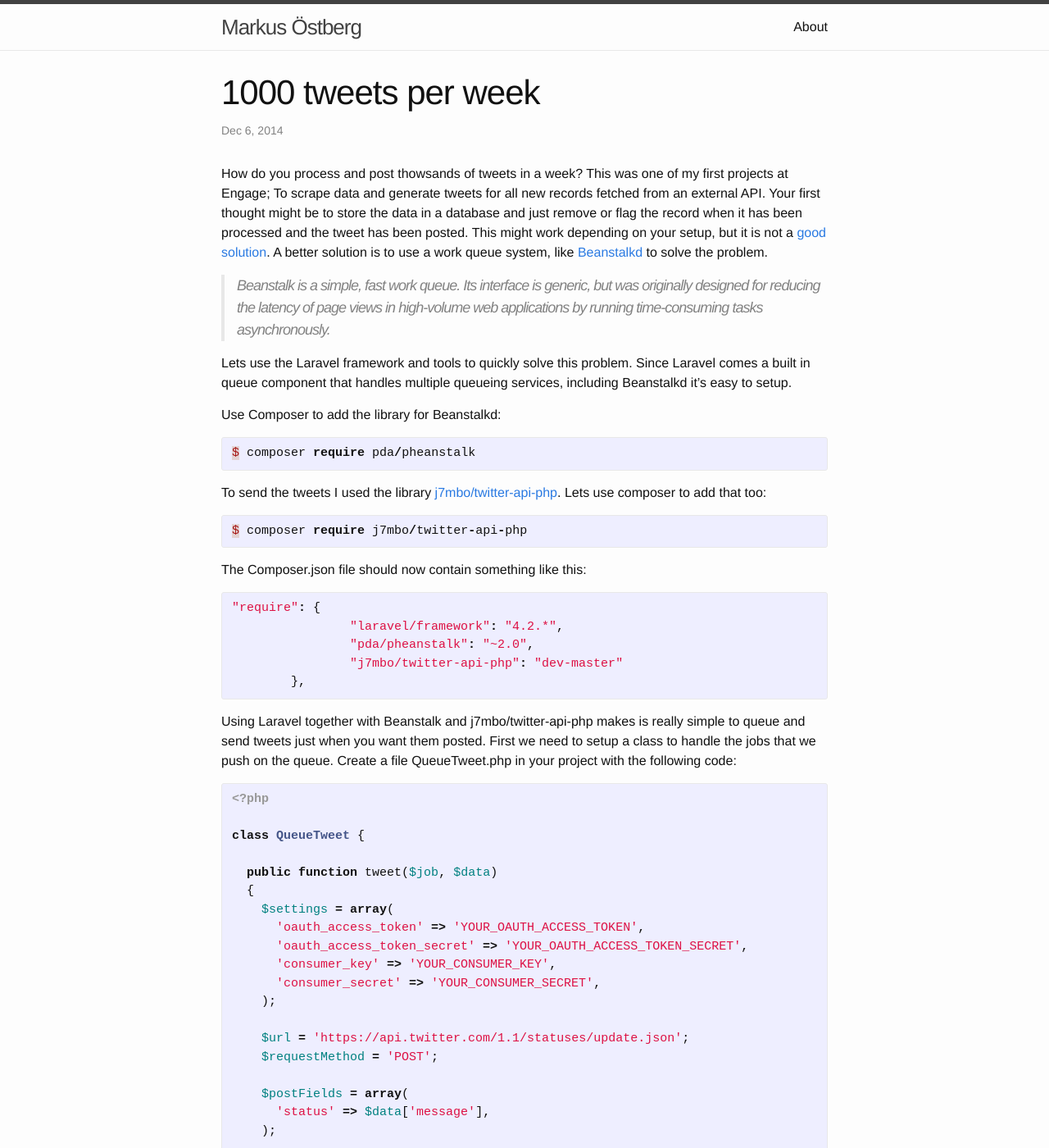
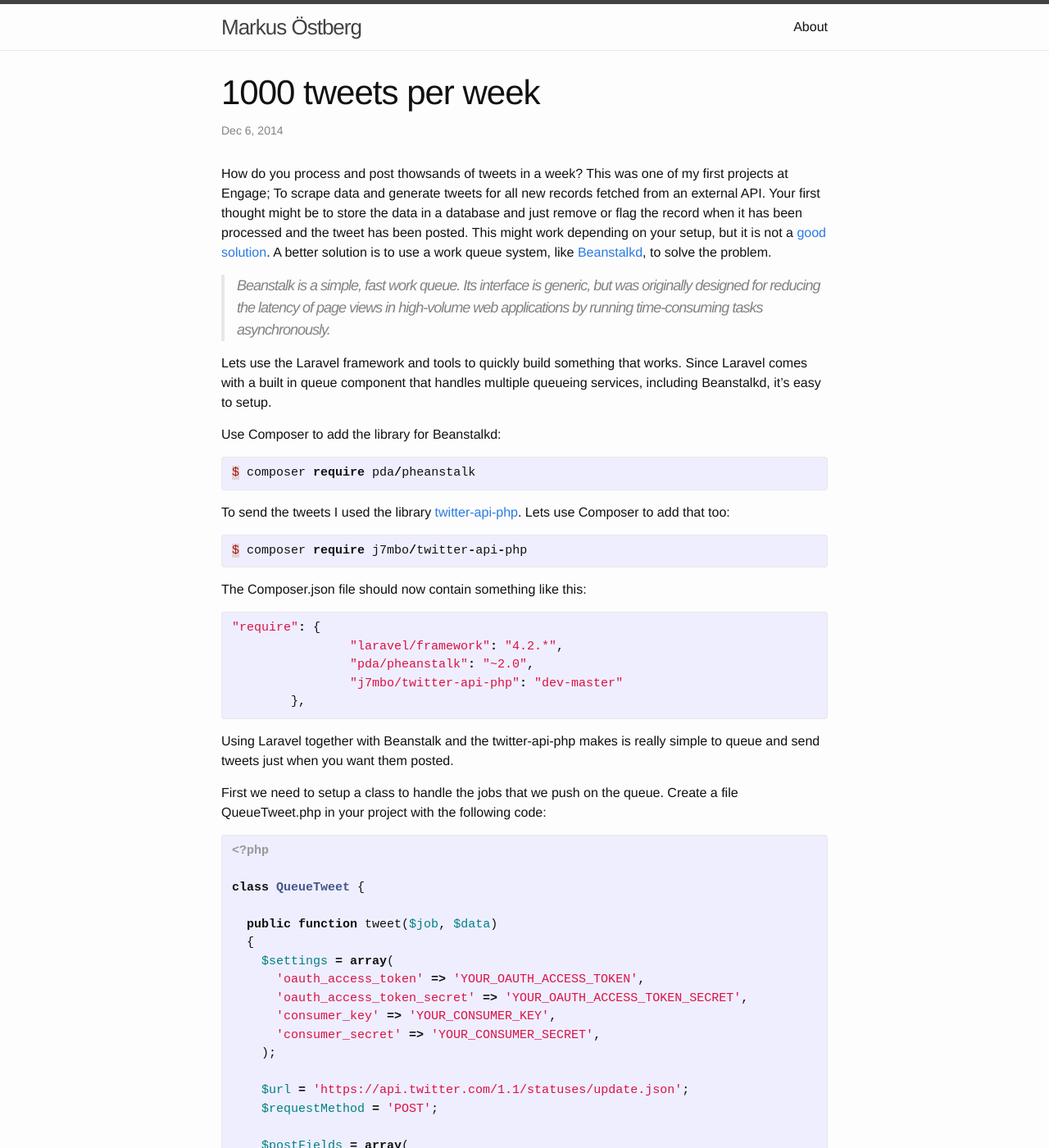
Before and after one commit to markusos/markusos.github.io, a Jekyll site: the page built from _posts/2014-12-06-1000-tweets-per-week.markdown, in a window 1280 px wide and 1400 px high. Shown: the whole window at 82% size. Built offline with Jekyll 4.4.1, drawn with Linux system fonts in a browser that asks for light colours; some of the changed text lies outside the part shown.

Commit message:
minor fixes to post

```diff
--- a/_posts/2014-12-06-1000-tweets-per-week.markdown
+++ b/_posts/2014-12-06-1000-tweets-per-week.markdown
@@ -5,12 +5,12 @@
 categories: engage
 ---
 
-How do you process and post thowsands of tweets in a week? This was one of my first projects at Engage; To scrape data and generate tweets for all new records fetched from an external API. Your first thought might be to store the data in a database and just remove or flag the record when it has been processed and the tweet has been posted. This might work depending on your setup, but it is not a [good solution](http://programmers.stackexchange.com/questions/231410/why-database-as-queue-so-bad). A better solution is to use a work queue system, like [Beanstalkd](http://kr.github.io/beanstalkd/) to solve the problem.
+How do you process and post thowsands of tweets in a week? This was one of my first projects at Engage; To scrape data and generate tweets for all new records fetched from an external API. Your first thought might be to store the data in a database and just remove or flag the record when it has been processed and the tweet has been posted. This might work depending on your setup, but it is not a [good solution](http://programmers.stackexchange.com/questions/231410/why-database-as-queue-so-bad). A better solution is to use a work queue system, like [Beanstalkd](http://kr.github.io/beanstalkd/), to solve the problem.
 
 > Beanstalk is a simple, fast work queue.
 > Its interface is generic, but was originally designed for reducing the latency of page views in high-volume web applications by running time-consuming tasks asynchronously.
 
-Lets use the Laravel framework and tools to quickly solve this problem. Since Laravel comes a built in queue component that handles multiple queueing services, including Beanstalkd it's easy to setup.
+Lets use the Laravel framework and tools to quickly build something that works. Since Laravel comes with a built in queue component that handles multiple queueing services, including Beanstalkd, it's easy to setup.
 
 Use Composer to add the library for Beanstalkd:
 
@@ -18,7 +18,7 @@
 $ composer require pda/pheanstalk
 {% endhighlight %}
 
-To send the tweets I used the library [j7mbo/twitter-api-php](https://github.com/J7mbo/twitter-api-php). Lets use composer to add that too:
+To send the tweets I used the library [twitter-api-php](https://github.com/J7mbo/twitter-api-php). Lets use Composer to add that too:
 
 {% highlight php %}
 $ composer require j7mbo/twitter-api-php
@@ -34,7 +34,9 @@
 	},
 {% endhighlight %}
 
-Using Laravel together with Beanstalk and j7mbo/twitter-api-php makes is really simple to queue and send tweets just when you want them posted. First we need to setup a class to handle the jobs that we push on the queue. Create a file QueueTweet.php in your project with the following code:
+Using Laravel together with Beanstalk and the twitter-api-php makes is really simple to queue and send tweets just when you want them posted.
+
+First we need to setup a class to handle the jobs that we push on the queue. Create a file QueueTweet.php in your project with the following code:
 
 {% highlight php %}
 <?php
@@ -69,7 +71,8 @@
 {% endhighlight %}
 
 Now we only need to push the messages on to the queue and Beanstalked will take care of the rest.
-We use Laravel's built in Queue component to post the job to beanstalkd. Since I want the tweets spread out I use the *Queue::later()* function, which allows us to add a date and time for when the job should be processed.
+
+We use Laravel's built in Queue component to post the job to Beanstalkd. Since I want the tweets spread out I use the [Queue::later()](http://laravel.com/docs/4.2/queues#basic-usage) function, which allows us to add a date and time for when the job should be processed.
 
 {% highlight php %}
 $date = Carbon::now()->addMinutes($tweet->delay);
```
Also changed, not shown: other parts of _posts/2014-12-06-1000-tweets-per-week.markdown (+2 -1 lines).
